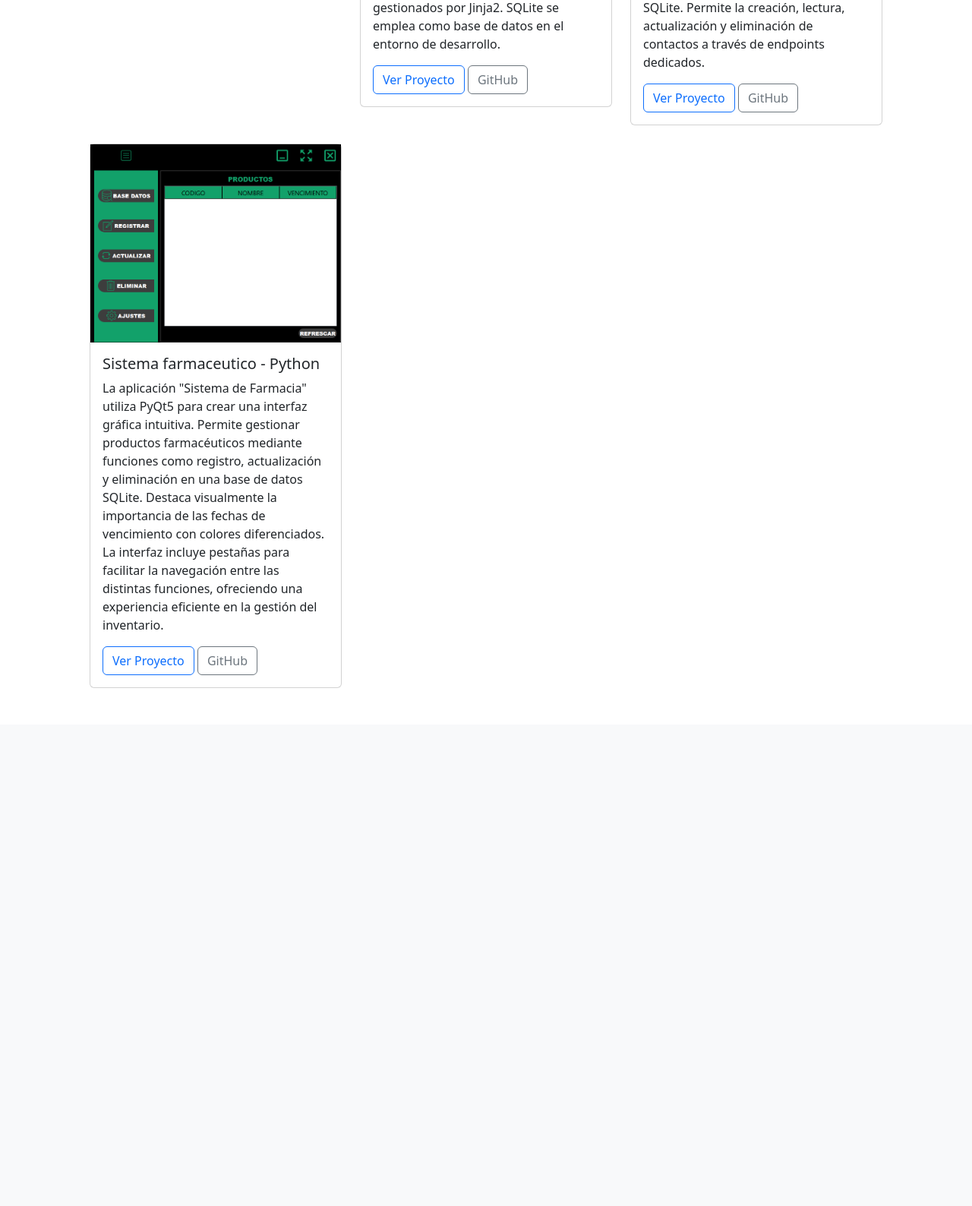
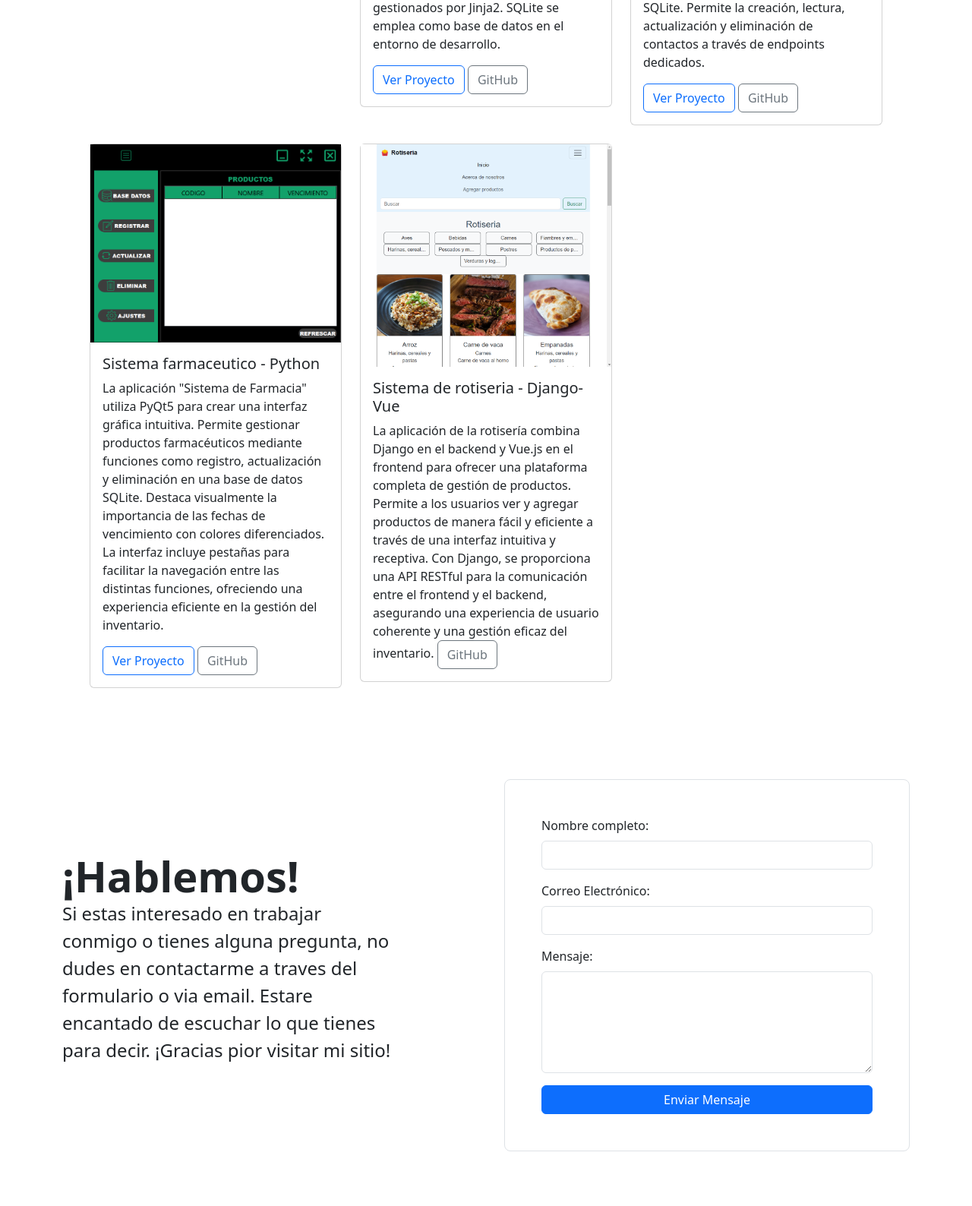
Before and after one commit to Alvaro0219/Portafolio, a Flask app: page / in a window 1280 px wide. Shown: the part 1687-3275 px from the top of the page at 76% size. Before the commit the page ends 2593 px from the top, so only its background shows below. Run offline with Flask 3, Linux system fonts and the light colour scheme; some libraries are stand-ins or nearby versions.

Commit message:
Seccion de contacto

```diff
--- /dev/null
+++ b/templates/contact.html
@@ -0,0 +1,35 @@
+<section class="bg-ligth p-4" id="contact">
+    <div class="container">
+        <div class="row align-items-center g-lg-5 py-5">
+
+            <div class="col-lg-6 text-center text-lg-start">
+                <h2 class="display-4 fw-bold  lh-1 mb-1">¡Hablemos!</h2>
+                <p class="col-lg-10 fs-4">Si estas interesado en trabajar conmigo o tienes alguna pregunta, no dudes
+                    en
+                    contactarme a traves del formulario o via email. Estare encantado de escuchar lo
+                    que
+                    tienes para decir. ¡Gracias pior visitar mi sitio!
+                </p>
+            </div>
+
+            <div class="col-md-10 mx-auto col-lg-6">
+                <form class="p-4 p-md-5 border rounded-3 bg-white">
+                    <div class="mb-3">
+                        <label for="name" class="form-label">Nombre completo:</label>
+                        <input type="text" class="form-control" id="name" name="name" required>
+                    </div>
+                    <div class="mb-3">
+                        <label for="email" class="form-label">Correo Electrónico:</label>
+                        <input type="email" class="form-control" id="email" name="email" required>
+                    </div>
+                    <div class="mb-3">
+                        <label for="message" class="form-label">Mensaje:</label>
+                        <textarea class="form-control" id="message" name="message" rows="5" required></textarea>
+                    </div>
+                    <button type="submit" class="btn btn-primary" style="width: 100%;">Enviar Mensaje</button>
+                </form>
+            </div>
+        </div>
+    </div>
+
+</section>
--- a/templates/index.html
+++ b/templates/index.html
@@ -12,4 +12,7 @@
 
     <!--Incluir seccion de proyectos 'portfolio.html'-->
     {% include 'portfolio.html' %}
+
+    <!--Incluir seccion de contacto 'contact.html'-->
+    {% include 'contact.html' %}
 {% endblock %}
--- a/templates/portfolio.html
+++ b/templates/portfolio.html
@@ -64,5 +64,19 @@
                 </div>
             </div>
         </div>
+
+        <div class="col">
+            <div class="card">
+                <img src="{{url_for('static', filename = 'img/rotiseria.png')}}" alt="Proyecto Rotiseria"
+                    class="d-block mx-lg-auto img-fluid" />
+                <div class="card-body">
+                    <h5 class="card-title">Sistema de rotiseria - Django-Vue</h5>
+                    <p class="card-text">La aplicación de la rotisería combina Django en el backend y Vue.js en el frontend para ofrecer una plataforma completa de gestión de productos.
+                        Permite a los usuarios ver y agregar productos de manera fácil y eficiente a través de una interfaz intuitiva y receptiva.
+                        Con Django, se proporciona una API RESTful para la comunicación entre el frontend y el backend, asegurando una experiencia de usuario coherente y una gestión eficaz del inventario.</a>
+                    <a href="https://github.com/Alvaro0219/ROTISERIA" target="_blank" class="btn btn-outline-secondary">GitHub</a>
+                </div>
+            </div>
+        </div>
     </div>
 </section>
```
Also changed, not shown: static/img/rotiseria.png (added).
